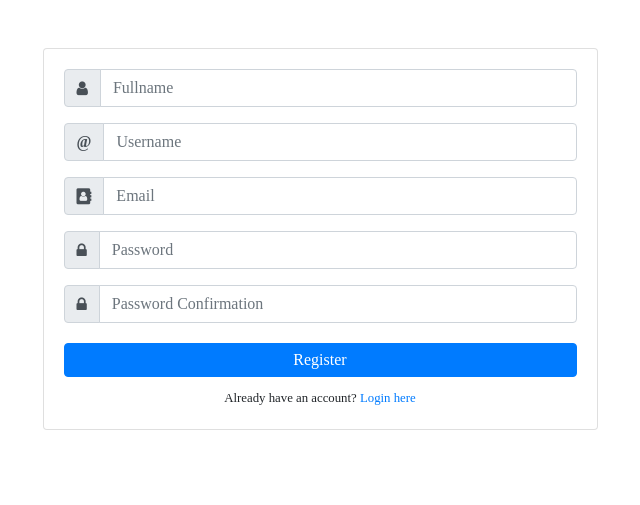
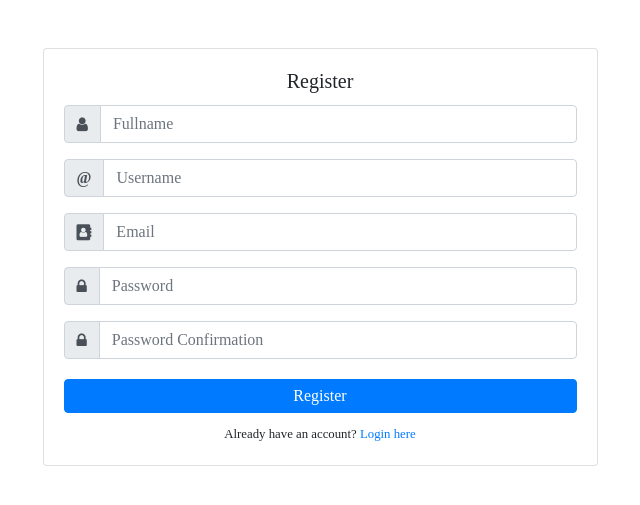
Before and after one commit to Fakhri1999/OnlineVote, a CodeIgniter app: page /onlinevote/register in a window 1280 px wide. Shown: the part 95-600 px from the top of the page, without its empty margins (320-960 px from the left). Run offline with CodeIgniter, Linux system fonts and the light colour scheme; some web fonts are replaced.

Commit message:
add basic login and register

```diff
--- a/application/models/ModLogin.php
+++ b/application/models/ModLogin.php
@@ -16,8 +16,6 @@ class ModLogin extends CI_Model {
     public function getSpecific($data)
     {
         return $this->db->get_where('user', $data)->row_array();
-
-        // $this->db->where('password', $data['password']);
     }
 
 
--- a/application/views/login/login.php
+++ b/application/views/login/login.php
@@ -1,6 +1,7 @@
     <div class="container mt-5 text-center">
         <div class="card w-50 m-auto">
             <div class="card-body">
+                <h5 class="card-title">Login</h5>
                 <?= $this->session->flashdata('message'); ?>
                 <form action="login" method="post">
                     <div class="input-group mb-3">
--- a/application/views/login/register.php
+++ b/application/views/login/register.php
@@ -19,6 +19,7 @@
     <div class="container mt-5 text-center">
         <div class="card w-50 m-auto">
             <div class="card-body">
+            <h5 class="card-title">Register</h5>
                 <form action="register" method="post">
                     <div class="input-group mb-3">
                         <div class="input-group-prepend">
```
